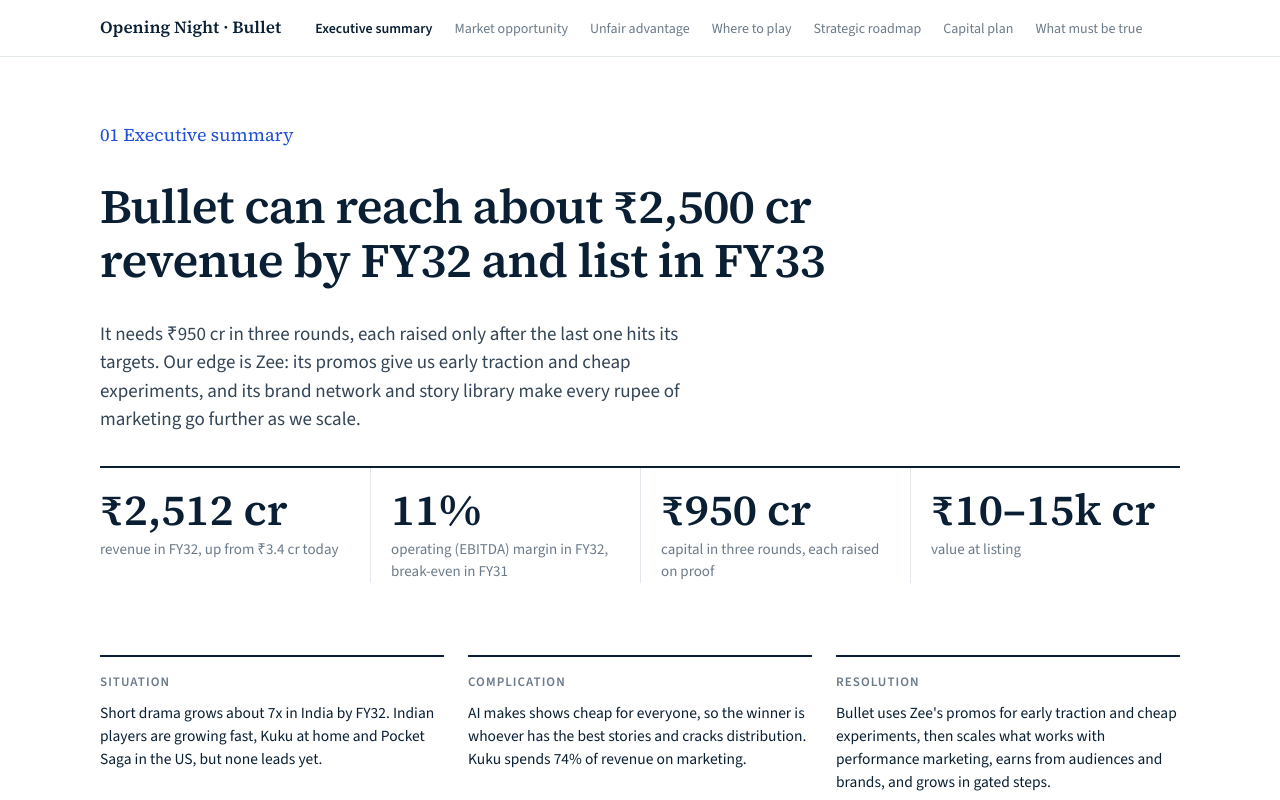
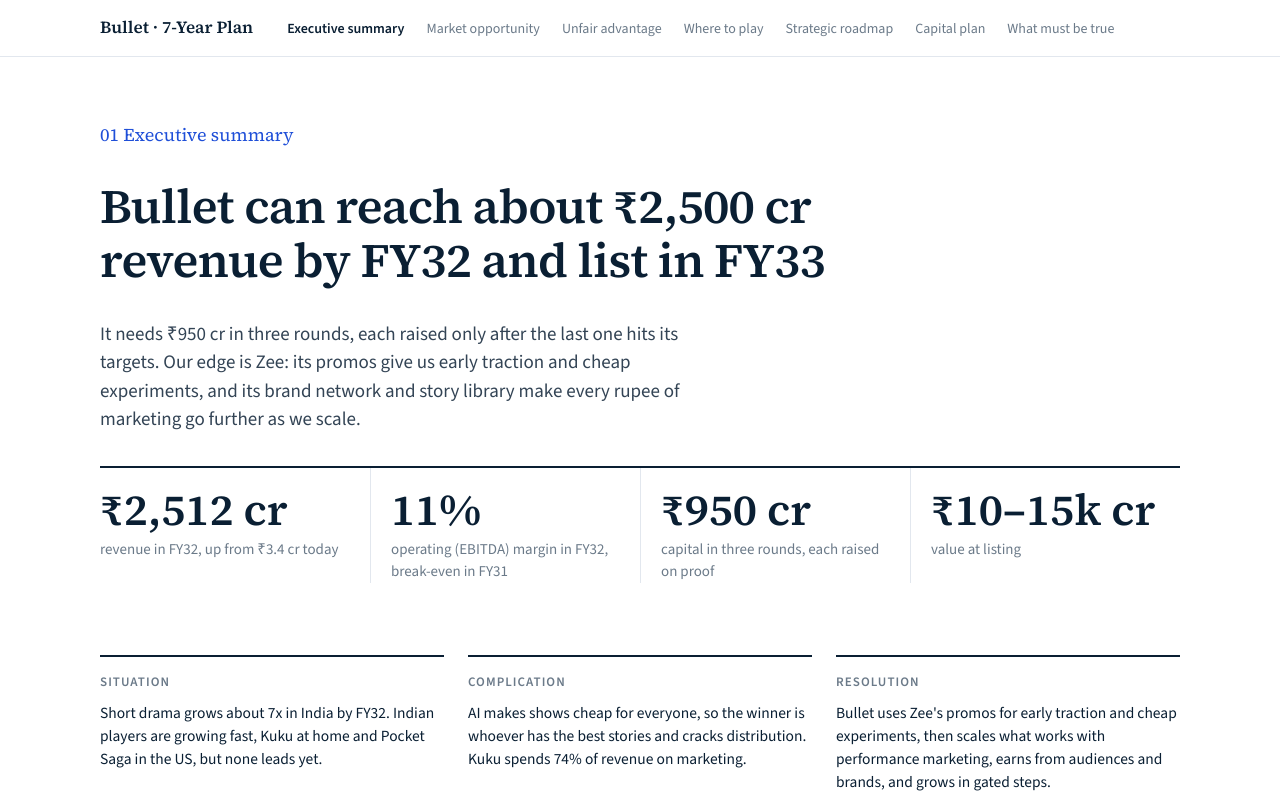
Before and after one commit to heykushagra-build/bullet, a plain HTML site: page index.html in a window 1280 px wide. Shown: the top 800 px of the page. Drawn offline with nearby package versions, Linux system fonts and the light colour scheme.

Commit message:
Retitle: Bullet 7-Year Plan
Co-Authored-By: Claude Opus 5.5 <noreply@anthropic.com>

```diff
--- a/index.html
+++ b/index.html
@@ -1,4 +1,4 @@
-<!doctype html><html lang="en"><head><meta charset="utf-8"><meta name="viewport" content="width=device-width,initial-scale=1,viewport-fit=cover"></head><body><title>Opening Night</title>
+<!doctype html><html lang="en"><head><meta charset="utf-8"><meta name="viewport" content="width=device-width,initial-scale=1,viewport-fit=cover"></head><body><title>Bullet: 7-Year Plan</title>
 <meta name="claude:viewport-fit-sides" content="cover">
 <link rel="preconnect" href="https://fonts.googleapis.com">
 <link rel="stylesheet" href="https://fonts.googleapis.com/css2?family=Source+Serif+4:opsz,wght@8..60,400;8..60,600&family=Source+Sans+3:wght@400;600;700&display=swap">
@@ -168,7 +168,7 @@ tr.tot td{font-weight:700;color:var(--ink);border-top:2px solid var(--ink);borde
 }
 </style>
 
-<header class="top gut"><div class="wrap"><div class="brand">Opening Night · Bullet</div><nav id="nav"></nav></div></header>
+<header class="top gut"><div class="wrap"><div class="brand">Bullet · 7-Year Plan</div><nav id="nav"></nav></div></header>
 <main class="gut"><div class="wrap" id="app"></div></main>
 
 <script>
```
